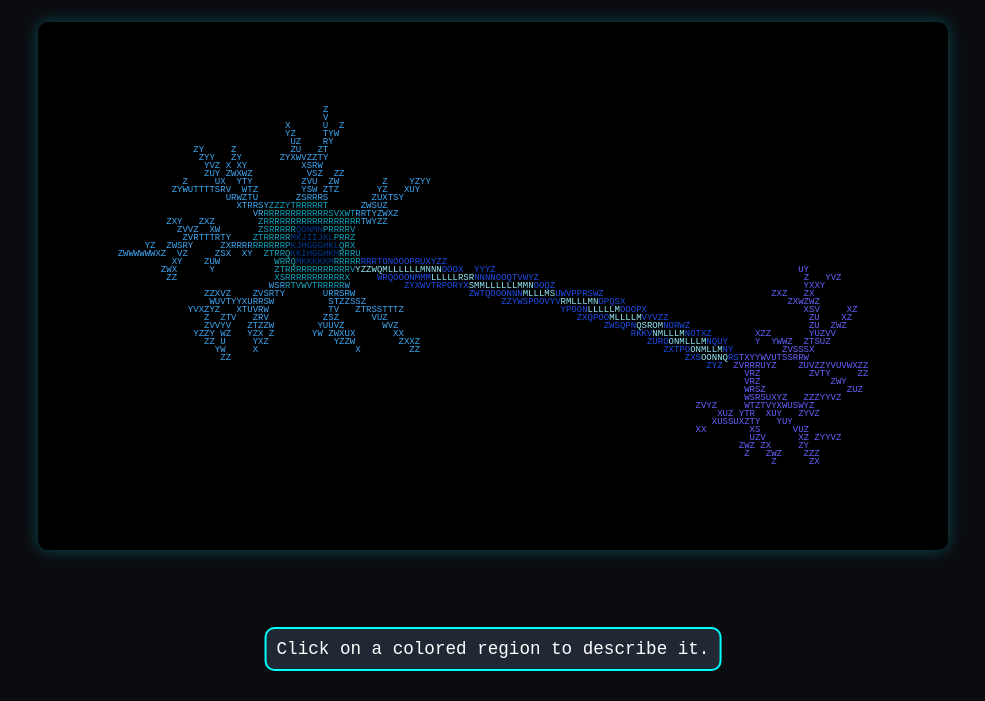
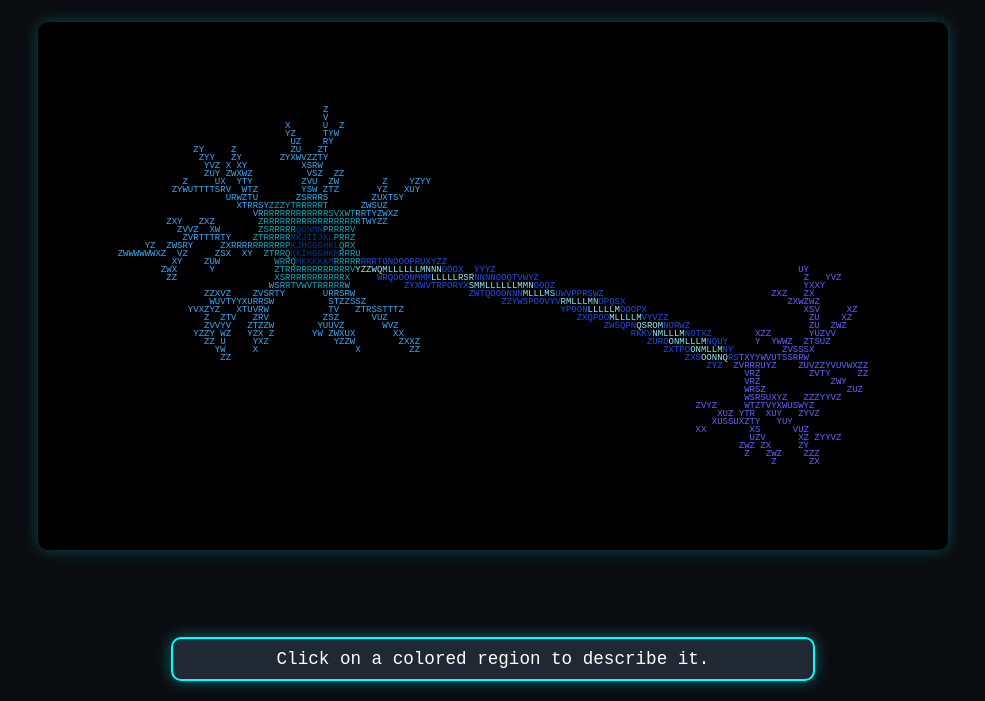
Before and after one commit to amenoikk/Neuron-Structure, a plain HTML site: page index.html in a window 1280 px wide. Shown: the part 99-800 px from the top of the page, without its empty margins (147-1132 px from the left). Drawn offline with Linux system fonts and the light colour scheme.

Commit message:
Update index.html

```diff
--- a/index.html
+++ b/index.html
@@ -48,23 +48,22 @@
   }
 
   #info-box {
-    color: white;
-    font-size: 1.1em;
-    border: 2px solid #00ffff;
-    border-radius: 10px;
-    background-color: #1f2833;
-    padding: 10px;
-    margin-top: 20px;
-    display: inline-block;
-    min-width: 400px;
+  position: fixed;
+  bottom: 20px;
+  left: 50%;
+  transform: translateX(-50%);
+  z-index: 1000;
 
-
-    position: fixed;
-    bottom: 30px;
-    left: 50%;
-    transform: translateX(-50%);
-    z-index: 1000;
-    text-align: center;
+  color: white;
+  font-size: 1.1em;
+  border: 2px solid #00ffff;
+  border-radius: 10px;
+  background-color: #1f2833;
+  padding: 10px 20px;
+  width: 600px;             /* fixed width so it never resizes */
+  text-align: center;
+  box-shadow: 0 0 15px #00ffff66;
+  backdrop-filter: blur(4px);
   }
 </style>
 </head>
```
